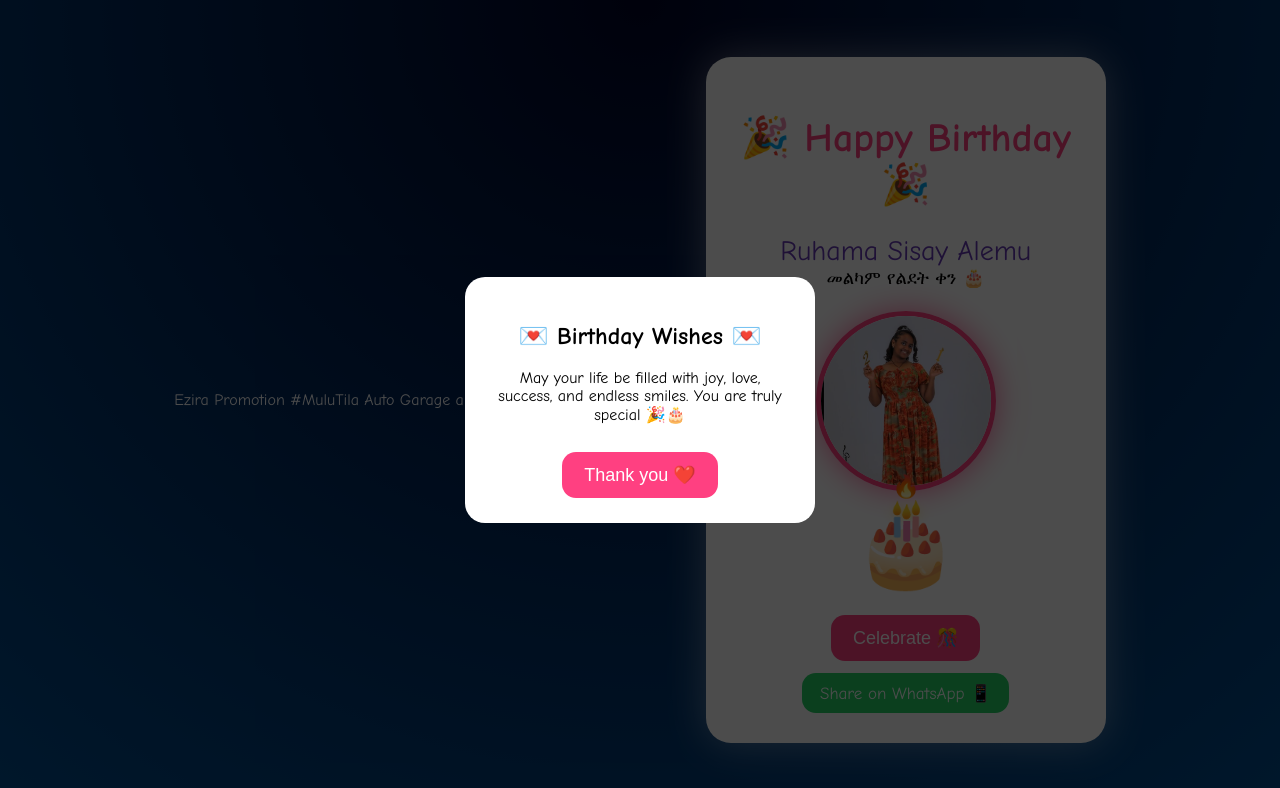
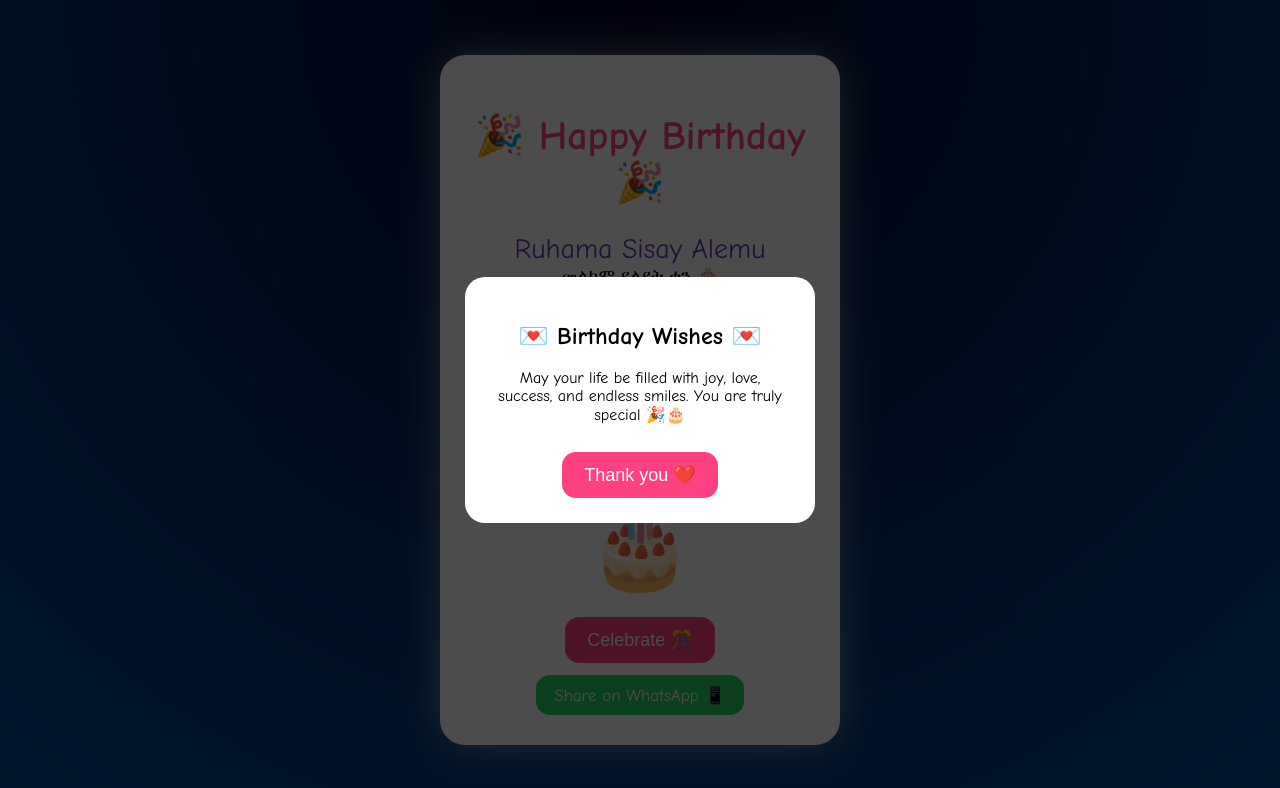
Before and after one commit to semahegn-tilahun/birthday, a plain HTML site: page index.html in a window 1280 px wide. Drawn offline with nearby package versions, Linux system fonts and the light colour scheme.

Commit message:
Comment out promotion line in index.html

```diff
--- a/index.html
+++ b/index.html
@@ -104,7 +104,7 @@
 </body>
 </html> -->
 
-Ezira Promotion #MuluTila Auto Garage and Carasoria, [1/14/2026 10:17 PM]
+<!-- Ezira Promotion #MuluTila Auto Garage and Carasoria, [1/14/2026 10:17 PM] -->
 <!DOCTYPE html>
 <html lang="en">
 <head>
```
